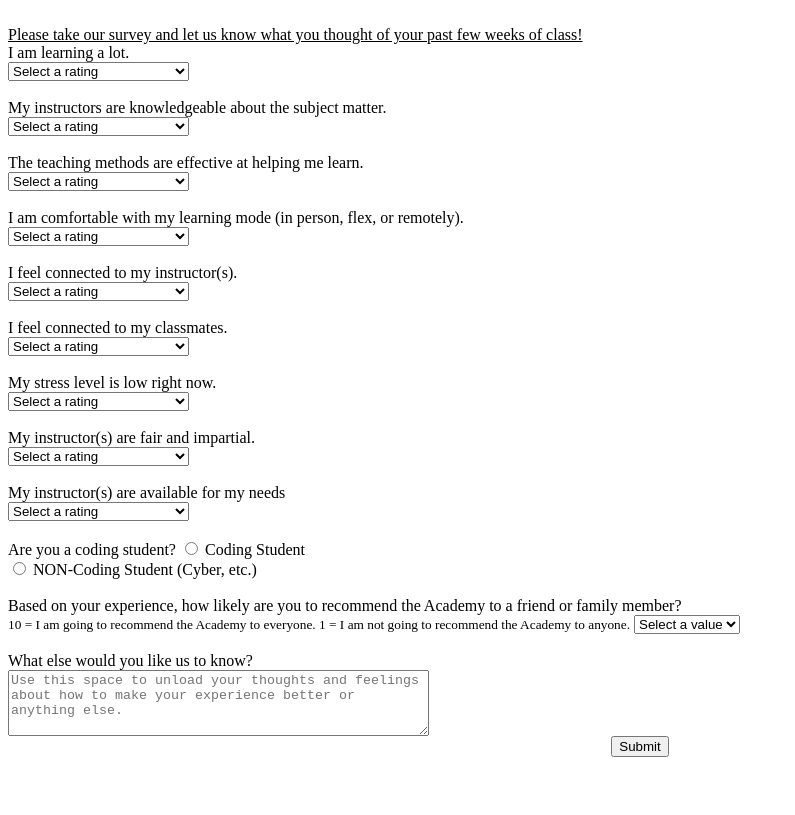
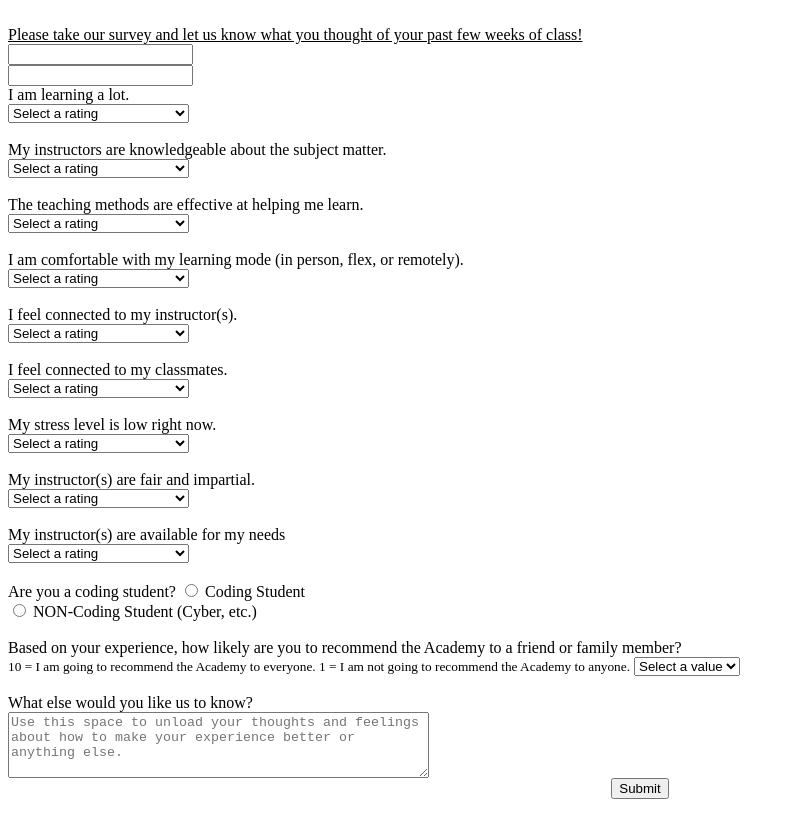
Before and after one commit to Brendan-Broadstreet/the-survey, a plain HTML site: page index.html in a window 1280 px wide. Shown: the whole page, without its empty margins (0-795 px from the left). Drawn offline with Linux system fonts and the light colour scheme.

Commit message:
Update index.html

```diff
--- a/index.html
+++ b/index.html
@@ -38,7 +38,7 @@
 </script>
 
 
-<div class="blue-box-better">
+<div style="max-width:100%;" class="blue-box-better">
   <form method="post" action="https://efaformsubmissions.azurewebsites.net/api/PostForm?code=B52d7mmaHlrl6o/2DkTzekEAd3Pf81C9jDgohA7LleKPZvLymUWTMg==" id="StudentSurvey2022" target="_self">
     <br>
     <u>Please take our survey and let us know what you thought of your past few weeks of class!</u>
@@ -50,8 +50,8 @@
 
     <div>
       <div><input type="hidden" name="LearningSurveyCompletionDate" /></div>
-      <div><input type="hidden" name="CanvasId" /></div>
-      <div><input type="hidden" name="Email" /></div>
+      <div><input id="canvasIDefa" name="CanvasId" /></div>
+      <div><input id="canvasEmail" name="Email" /></div>
     </div>
     <div>
       <div><label for="learningALotRating">I am learning a lot.</label></div>
```
